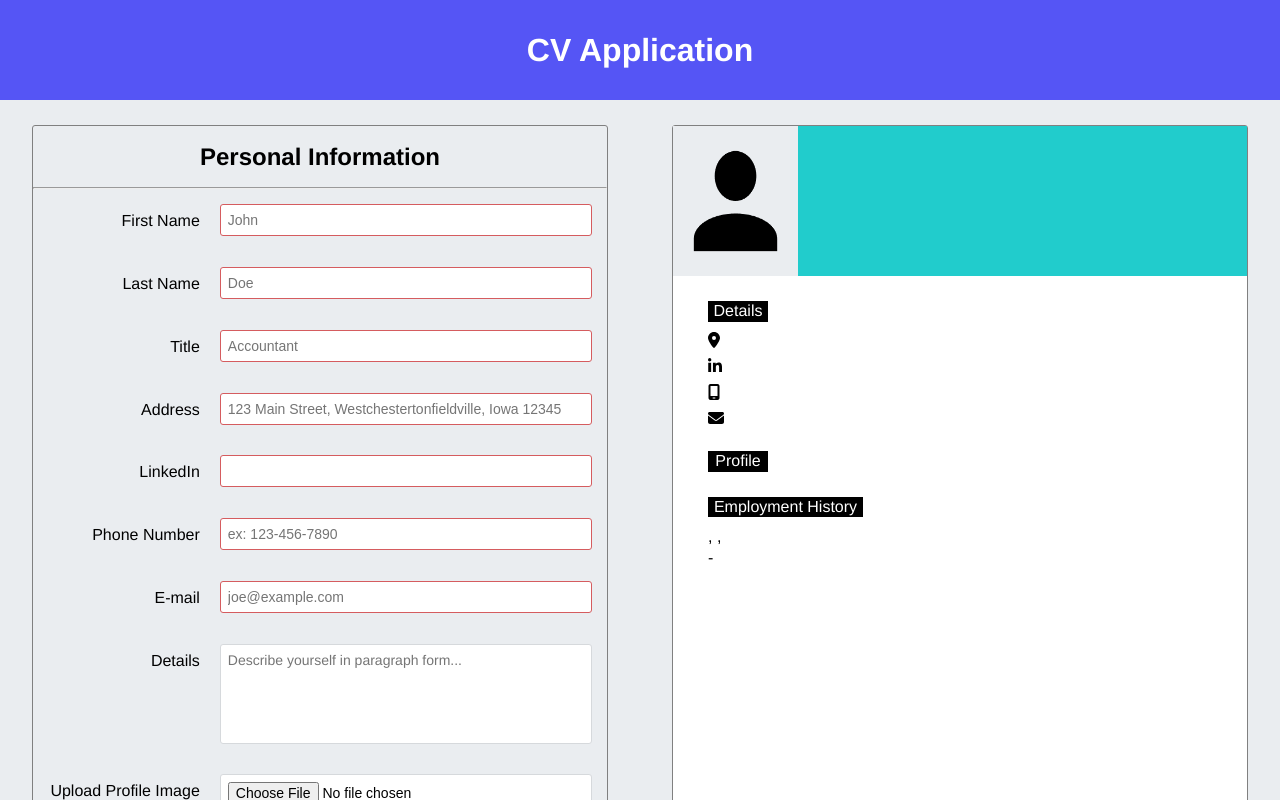
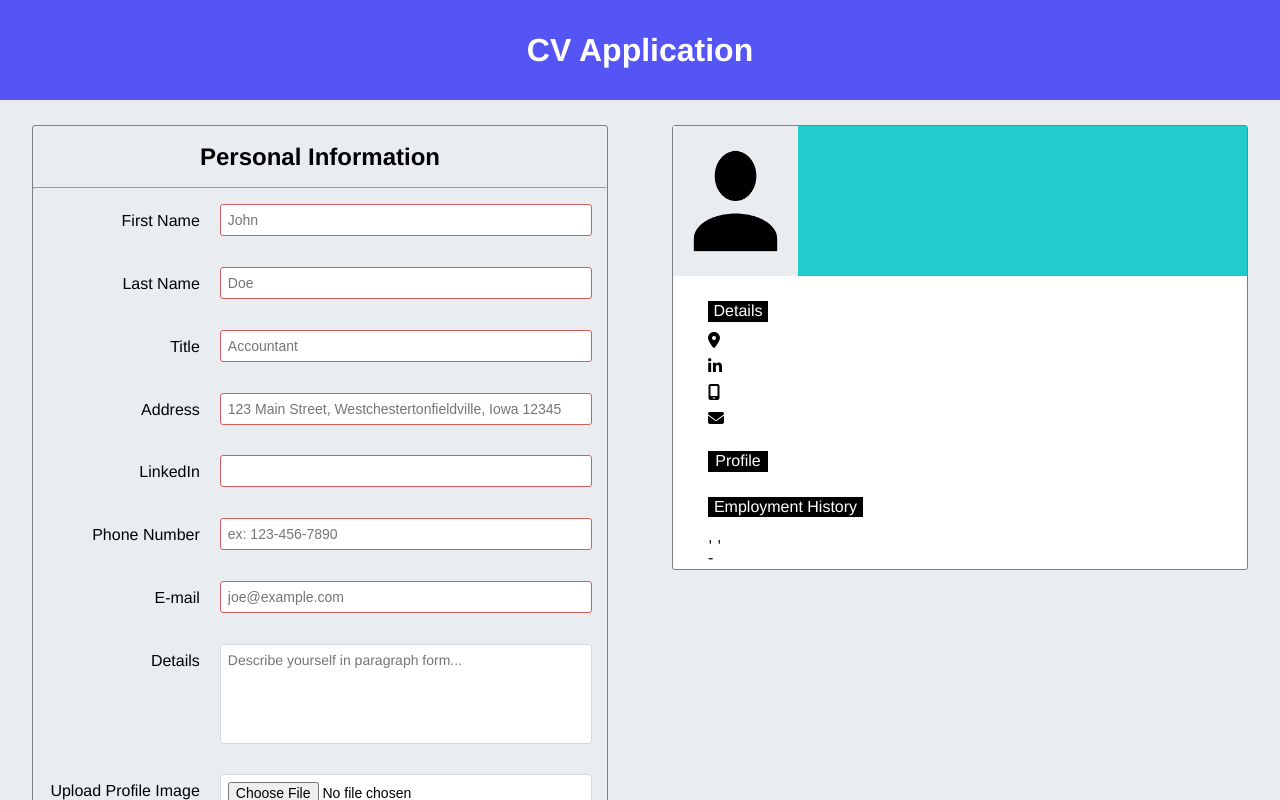
Before and after one commit to chapmancbVCU/cv-application, a React (Create React App) app: page / in a window 1280 px wide. Shown: the top 800 px of the page. Built offline with nearby package versions, Linux system fonts and the light colour scheme.

Commit message:
Added align-items flex-start to main to avoid stretching of CV component when size of form component grows.

```diff
--- a/src/App.css
+++ b/src/App.css
@@ -163,9 +163,7 @@ h3 {
   background-color: #EAEDF0;
   display: flex;
   flex-direction: column;
-
   justify-content: center;
-
 }
 
 .name-title {
@@ -193,6 +191,7 @@ h3 {
   }
 
   .main {
+    align-items: flex-start;
     flex-direction: row;
     justify-content: space-evenly;
   }
--- a/src/components/CV.tsx
+++ b/src/components/CV.tsx
@@ -15,7 +15,7 @@ import { faEnvelope, faLocationDot, faMobileScreen }
     from "@fortawesome/free-solid-svg-icons";
 import React, { FC } from 'react';
 
-// Make FontAwesome Icon available to use.
+// Make FontAwesome Icons available for use.
 library.add(faEnvelope);
 library.add(faLinkedinIn);
 library.add(faLocationDot);
```
